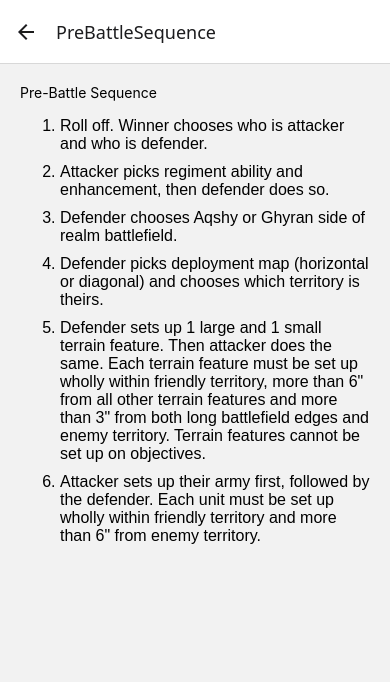
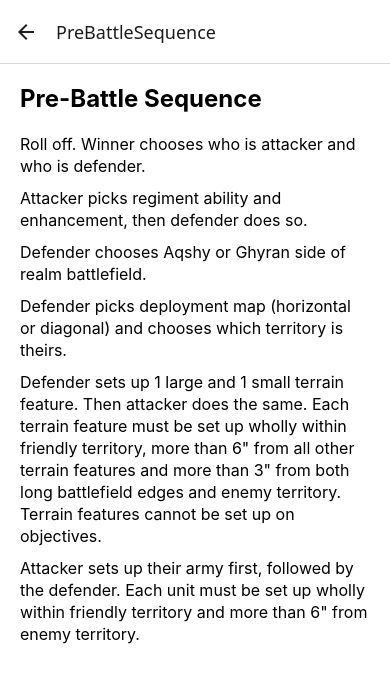
Before and after one commit to gcauvet/blades-of-khorne-spearhead-companion, a React Native app: screen /PreBattleSequence in a window 390 px wide. Shown: the top 682 px of the page. Built offline with nearby package versions, Linux system fonts and the light colour scheme.

Commit message:
Added styled components

```diff
--- a/package.json
+++ b/package.json
@@ -25,13 +25,15 @@
     "react-native-safe-area-context": "^5.3.0",
     "react-native-screens": "^4.10.0",
     "react-native-vector-icons": "^10.2.0",
-    "react-native-web": "~0.19.13"
+    "react-native-web": "~0.19.13",
+    "styled-components": "^6.1.17"
   },
   "devDependencies": {
     "@react-native-community/cli": "latest",
     "@react-native/metro-config": "^0.79.0",
     "@types/react": "~18.3.12",
     "@types/react-native": "^0.73.0",
+    "@types/styled-components": "^5.1.34",
     "@typescript-eslint/eslint-plugin": "^7.18.0",
     "@typescript-eslint/parser": "^7.18.0",
     "eslint": "^8.57.1",
--- a/src/components/PreBattleSequence/PreBattleSequence.tsx
+++ b/src/components/PreBattleSequence/PreBattleSequence.tsx
@@ -1,28 +1,28 @@
 import React from 'react';
-import { View, Text } from 'react-native';
-import preBattleSequenceStyle from './styles/PreBattleSequence.styles';
+import { PreBattleSequenceContainer, PreBattleSequenceItem, PreBattleSequenceList, PreBattleSequenceTitle } from './styles/PreBattleSequence.styles';
 
 const PreBattleSequence: React.FC = () => {
   const sequenceSteps = [
-    'Roll off. Winner chooses who is attacker and who is defender.',
-    'Attacker picks regiment ability and enhancement, then defender does so.',
-    'Defender chooses Aqshy or Ghyran side of realm battlefield.',
-    'Defender picks deployment map (horizontal or diagonal) and chooses which territory is theirs.',
-    `Defender sets up 1 large and 1 small terrain feature. Then attacker does the same.
-    Each terrain feature must be set up wholly within friendly territory, more than 6" from all other terrain features and more than 3" from both long battlefield edges and enemy territory.
-    Terrain features cannot be set up on objectives.`,
-    'Attacker sets up their army first, followed by the defender. Each unit must be set up wholly within friendly territory and more than 6" from enemy territory.',
+    { id: 'step1', text: 'Roll off. Winner chooses who is attacker and who is defender.' },
+    { id: 'step2', text: 'Attacker picks regiment ability and enhancement, then defender does so.' },
+    { id: 'step3', text: 'Defender chooses Aqshy or Ghyran side of realm battlefield.' },
+    { id: 'step4', text: 'Defender picks deployment map (horizontal or diagonal) and chooses which territory is theirs.' },
+    {
+      id: 'step5',
+      text: `Defender sets up 1 large and 1 small terrain feature. Then attacker does the same. Each terrain feature must be set up wholly within friendly territory, more than 6" from all other terrain features and more than 3" from both long battlefield edges and enemy territory. Terrain features cannot be set up on objectives.`,
+    },
+    { id: 'step6', text: 'Attacker sets up their army first, followed by the defender. Each unit must be set up wholly within friendly territory and more than 6" from enemy territory.' },
   ];
 
   return (
-    <View style={preBattleSequenceStyle.container}>
-      <Text>Pre-Battle Sequence</Text>
-      <ol>
-        {sequenceSteps.map((step, index) => (
-          <li style={preBattleSequenceStyle.list}>{step}</li>
+    <PreBattleSequenceContainer>
+      <PreBattleSequenceTitle>Pre-Battle Sequence</PreBattleSequenceTitle>
+      <PreBattleSequenceList>
+        {sequenceSteps.map(({ id, text }) => (
+          <PreBattleSequenceItem key={id}>{text}</PreBattleSequenceItem>
         ))}
-      </ol>
-    </View>
+      </PreBattleSequenceList>
+    </PreBattleSequenceContainer>
   );
 };
 
--- a/src/components/PreBattleSequence/styles/PreBattleSequence.styles.ts
+++ b/src/components/PreBattleSequence/styles/PreBattleSequence.styles.ts
@@ -1,17 +1,23 @@
-import { StyleSheet } from 'react-native';
+import styled from 'styled-components/native';
 
-const preBattleSequenceStyle = StyleSheet.create({
-  container: {
-    boxSizing: 'border-box',
-    fontFamily: 'Arial, sans-serif',
-    height: '100vh',
-    overflowY: 'auto',
-    padding: '20px',
-    paddingBottom: '70px', // Added padding to ensure the last element is fully visible
-  },
-  list: {
-    marginBottom: '10px',
-  },
-});
+export const PreBattleSequenceContainer = styled.ScrollView`
+  flex: 1;
+  padding: 20px;
+  background-color: #ffffff;
+`;
 
-export default preBattleSequenceStyle;
+export const PreBattleSequenceTitle = styled.Text`
+  font-size: 24px;
+  font-weight: bold;
+  margin-bottom: 20px;
+`;
+
+export const PreBattleSequenceList = styled.View`
+  margin-bottom: 20px;
+`;
+
+export const PreBattleSequenceItem = styled.Text`
+  font-size: 16px;
+  margin-bottom: 10px;
+  line-height: 22px;
+`;
--- a/src/screens/HomeScreen/HomeScreen.tsx
+++ b/src/screens/HomeScreen/HomeScreen.tsx
@@ -1,17 +1,16 @@
 import React, { FC } from 'react';
-import { Button, View } from 'react-native';
 import { useNavigation } from '@react-navigation/native';
 
-import homeScreenStyle from './styles/HomeScreen.styles';
 import { HomeScreenNavigationProp } from './types/HomeScreen.types';
+import { HomeButton, HomeContainer } from './styles/HomeScreen.styles';
 
 const HomeScreen: FC = () => {
   const navigation = useNavigation<HomeScreenNavigationProp>();
 
   return (
-    <View style={homeScreenStyle.container}>
-      <Button title='Go to Pre-Battle Sequence' onPress={() => navigation.navigate('PreBattleSequence')} />
-    </View>
+    <HomeContainer>
+      <HomeButton title='Go to Pre-Battle Sequence' onPress={() => navigation.navigate('PreBattleSequence')} />
+    </HomeContainer>
   );
 };
 
--- a/src/screens/HomeScreen/styles/HomeScreen.styles.ts
+++ b/src/screens/HomeScreen/styles/HomeScreen.styles.ts
@@ -1,14 +1,12 @@
-import { StyleSheet } from 'react-native';
+import styled from 'styled-components/native';
 
-const textColor = '#f5f5f5';
+export const HomeContainer = styled.View`
+  flex: 1;
+  justify-content: center;
+  align-items: center;
+  background-color: #f8f9fa;
+`;
 
-const homeScreenStyle = StyleSheet.create({
-  container: {
-    alignItems: 'center',
-    backgroundColor: textColor,
-    flex: 1,
-    justifyContent: 'center',
-  },
-});
-
-export default homeScreenStyle;
+export const HomeButton = styled.Button`
+  color: #fff;
+`;
--- a/tsconfig.json
+++ b/tsconfig.json
@@ -9,7 +9,8 @@
     "skipLibCheck": true,
     "forceConsistentCasingInFileNames": true,
     "outDir": "./dist",
-    "rootDir": "/"
+    "rootDir": "/",
+    "typeRoots": ["./node_modules/@types", "./types"]
   },
   "exclude": ["node_modules", "babel.config.js", "jest.config.js", ".eslintrc.js"],
   "extends": "expo/tsconfig.base"
```
Also changed, not shown: 1 other file (tests, documents, lock files or other folders).
